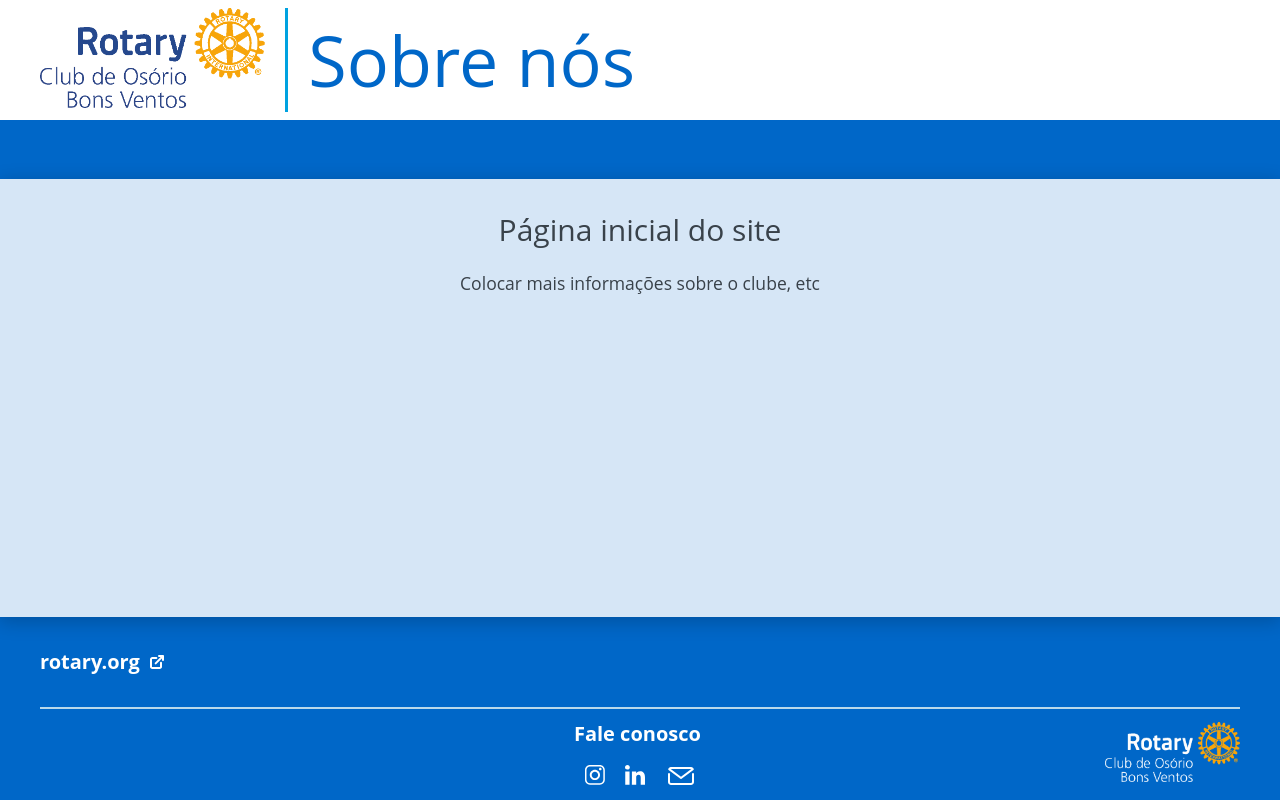
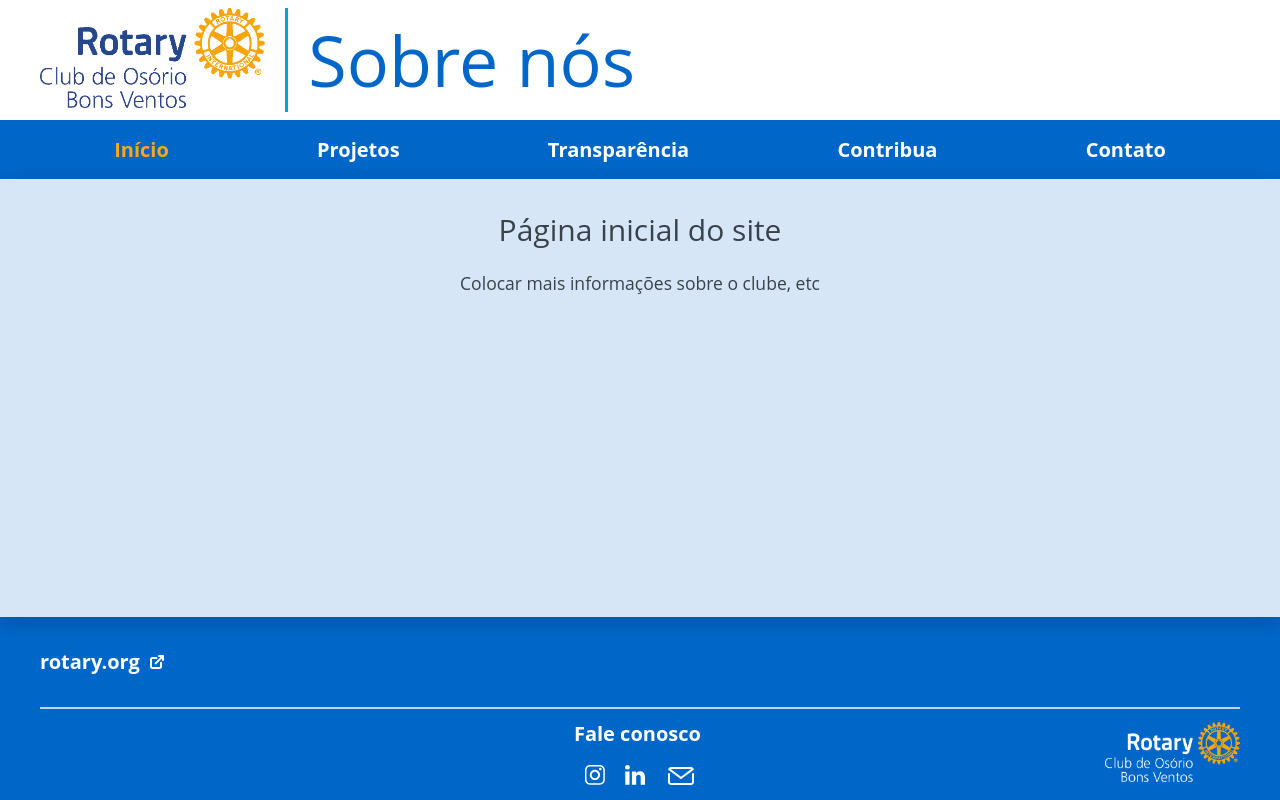
Before and after one commit to Lariel/rotarybonsventos, a React (Vite) app: page / in a window 1280 px wide. Built offline with nearby package versions, Linux system fonts and the light colour scheme.

Commit message:
#13 - usando as páginas tipadas no router

```diff
--- a/src/app/Router/index.tsx
+++ b/src/app/Router/index.tsx
@@ -18,14 +18,14 @@ export function Router() {
 	return (
 		<Suspense fallback={<Loader />}>
 			<Routes>
-				<Route path={routes.home} element={<Home />} />
-				<Route path={routes.projects} element={<Projects />} />
-				<Route path={routes.projectDetails} element={<ProjectDetails />} />
-				<Route path={routes.accountability} element={<Accountability />} />
-				<Route path={routes.contribute} element={<Contribute />} />
-				<Route path={routes.contact} element={<Contact />} />
-				<Route path={routes.about} element={<About />} />
-				<Route path={routes.links} element={<Links />} />
+				<Route path={routes.home.path} element={<Home />} />
+				<Route path={routes.projects.path} element={<Projects />} />
+				<Route path={routes.projectDetails.path} element={<ProjectDetails />} />
+				<Route path={routes.accountability.path} element={<Accountability />} />
+				<Route path={routes.contribute.path} element={<Contribute />} />
+				<Route path={routes.contact.path} element={<Contact />} />
+				<Route path={routes.about.path} element={<About />} />
+				<Route path={routes.links.path} element={<Links />} />
 				<Route path='*' element={<NotFound />} />
 			</Routes>
 		</Suspense>
--- a/src/app/Router/routes.ts
+++ b/src/app/Router/routes.ts
@@ -1,10 +1,36 @@
+import { Pages } from '@app/model/Pages'
+
 export const routes = {
-	home: '/',
-	projects: '/projetos',
-	projectDetails: '/projetos/:id',
-	accountability: '/transparência',
-	contribute: '/contribua',
-	contact: '/contato',
-	about: '/sobre',
-	links: '/links'
+	home: {
+		path: Pages.home.path,
+		label: Pages.home.label
+	},
+	projects: {
+		path: Pages.projects.path,
+		label: Pages.projects.label,
+	},
+	projectDetails: {
+		path: Pages.projectDetails.path,
+		label: Pages.projectDetails.label
+	},
+	accountability: {
+		path: Pages.accountability.path,
+		label: Pages.accountability.label
+	},
+	contribute: {
+		path: Pages.contribute.path,
+		label: Pages.contribute.label
+	},
+	contact: {
+		path: Pages.contact.path,
+		label: Pages.contact.label
+	},
+	about: {
+		path: Pages.about.path,
+		label: Pages.about.label
+	},
+	links: {
+		path: Pages.links.path,
+		label: Pages.links.label
+	}
 }
```
